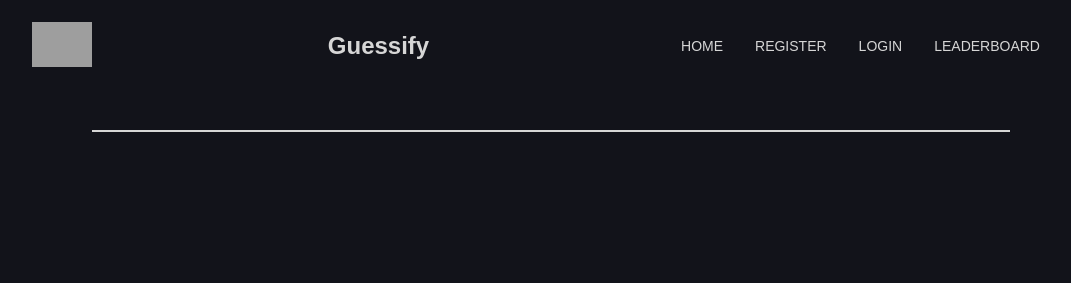
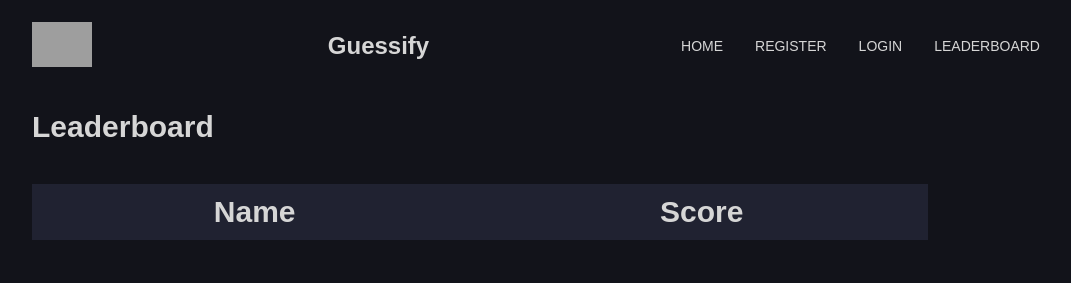
Before and after one commit to manleigh/among_spies, a website: page leaderboard.html in a window 1280 px wide. Shown: the whole page, without its empty margins (128-1199 px from the left). Drawn offline with nearby package versions, Linux system fonts and the light colour scheme; no server answers; grey boxes are pictures that could not be loaded.

Commit message:
Leaderboard design
Created leaderboard design with names and scores, still testing adding ranking column

```diff
--- a/leaderboard.html
+++ b/leaderboard.html
@@ -5,7 +5,7 @@
     <meta charset="UTF-8">
     <meta name="viewport" content="width=device-width, initial-scale=1.0">
     <link href="styles.css" rel="stylesheet">
-    <title>leaderboard</title>
+    <title>Leaderboard</title>
     <script src="node_modules/jquery/dist/jquery.js"></script>
     <!-- The core Firebase JS SDK is always required and must be listed first -->
     <script src="https://www.gstatic.com/firebasejs/8.1.1/firebase-app.js"></script>
@@ -55,7 +55,13 @@
           </nav>
 
           <div>
-            <div id="scores"></div>
+            <h1 class="main-title">Leaderboard</h1>
+            <table class="card-content" id="scores">
+              <th>Name</th>
+              <th>Score</th>
+              <tr></tr>
+            <table>
+            <!-- <div class="card-content" id="scores"></div>  -->
           </div>
 
     <script src="node_modules/axios/dist/axios.min.js"></script>
--- a/new_leaderboard.js
+++ b/new_leaderboard.js
@@ -70,6 +70,7 @@ var firebaseConfig = {
             var score = doc.data().score
             console.log(username, score);
             // let output = `<h2>${username} ${score}</h2>`
-            $('#scores').append(`<h2 class="username">${username} ${score}</h2>`)
+            // $('#scores').append(`<h2 class="username">${username} ${score}</h2>`)
+            $('#scores').append(`<tr class="username"><td>${username}</td> <td>${score}</td></tr>`)
         });
     });
--- a/styles.css
+++ b/styles.css
@@ -322,13 +322,39 @@ nav {
   }
 
   #scores {
-    border-bottom: 1px solid #d6d6d6;
-    border-top: 1px solid #d6d6d6;
-    border-right: 1px solid #d6d6d6;
-    border-left: 1px solid #d6d6d6;
+    border-bottom: 0.5px solid #202231;
+    border-top: 1px solid #202231;
+    border-right: 1px solid #202231;
+    border-left: 1px solid #202231;
     width: 70vw;
     margin-top: 40px;
     margin-bottom: 40px;
-    margin-left: 60px;
     padding-left: 20px;
   }
+
+  .card-content {
+    background-color: #202231;
+  }
+
+  table {
+    width: 100%;
+    text-align: center;
+    border-collapse: collapse;
+  }
+
+  th {
+    font-size: 30px;
+    margin-bottom: 50px;
+    padding: 10px;
+    background-color: #202231;
+  }
+
+  td {
+    font-size: 20px;
+    margin-top: 50px;
+    padding: 10px;
+  }
+
+  tr:nth-child(odd) {
+    background-color: #12131a;
+  }
```
